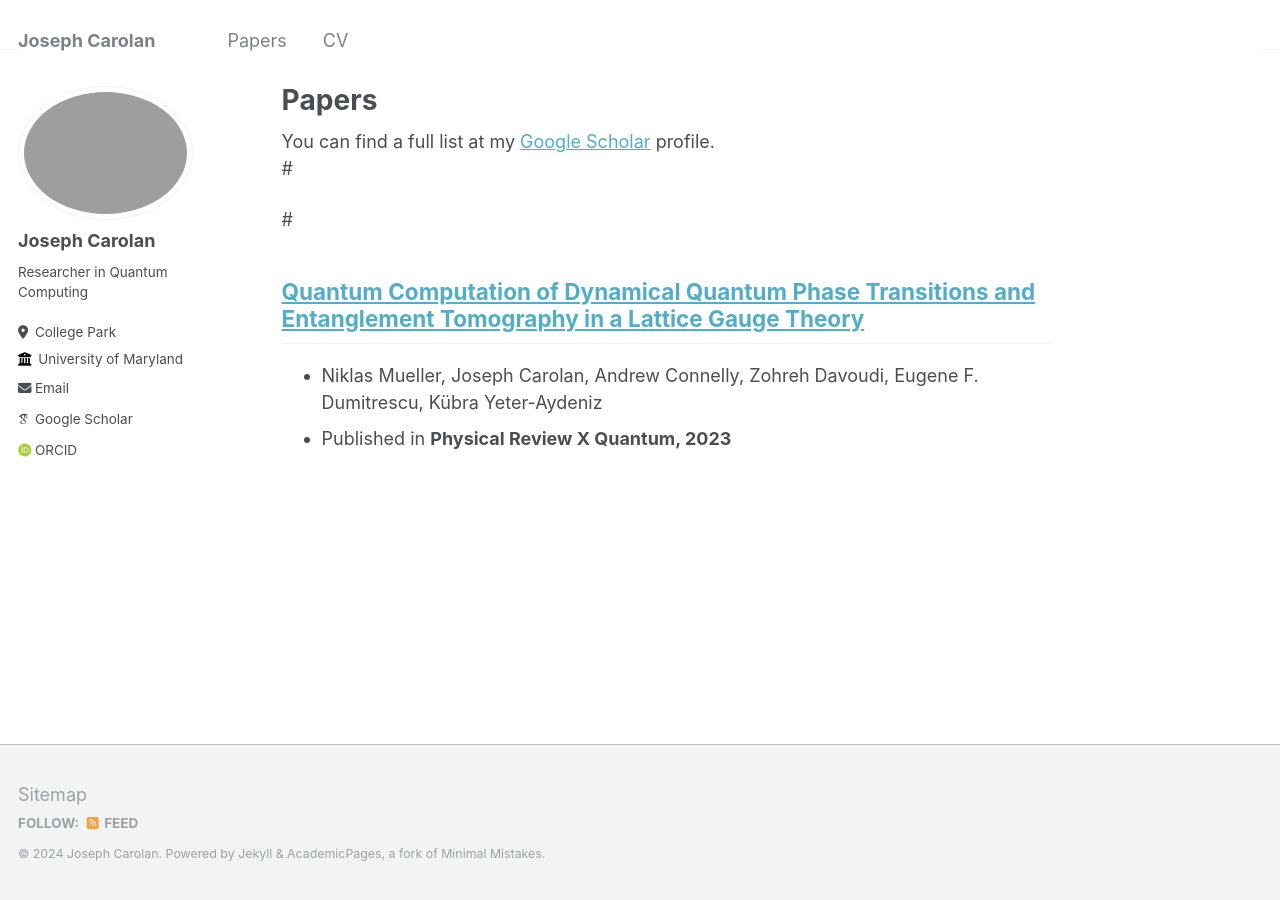
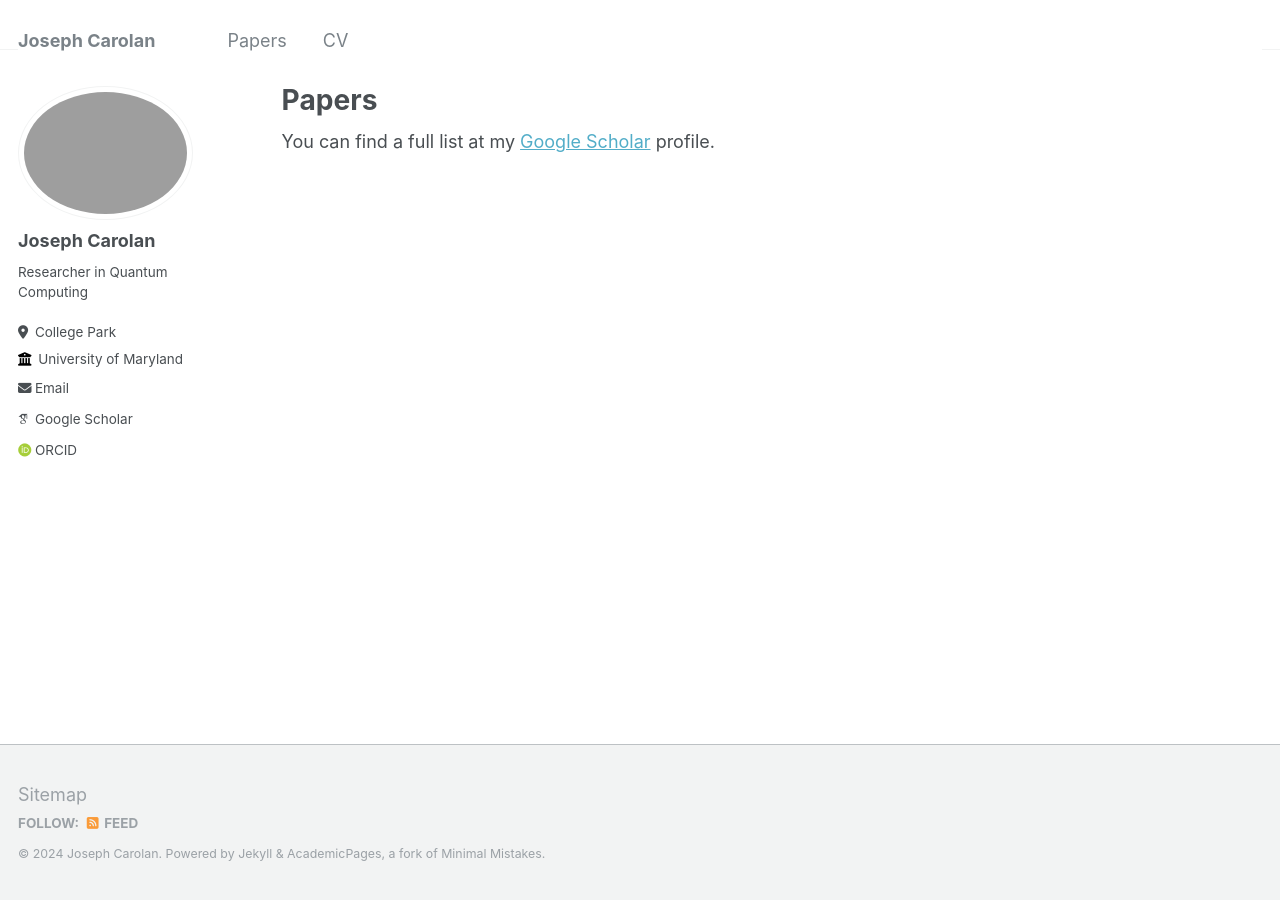
Before and after one commit to jacarolan/personal-website, a Jekyll site: the page built from _pages/publications.md, in a window 1280 px wide. Built offline with Jekyll 4.4.1, drawn with Linux system fonts in a browser that asks for light colours; some web fonts are replaced.

Commit message:
Revert "Update publications.md"
This reverts commit b99ed2020bed4a2f208e887f2fa1c6be5629dd90.

```diff
--- a/_pages/publications.md
+++ b/_pages/publications.md
@@ -9,15 +9,8 @@
   <div class="wordwrap">You can find a full list at my <a href="{{site.author.googlescholar}}">Google Scholar</a> profile.</div>
 {% endif %}
 
-# {% include base_path %}
+{% include base_path %}
 
-# {% for post in site.publications reversed %}
-#   {% include archive-single.html %}
-# {% endfor %}
-
-
-
-<h2><a href="https://arxiv.org/abs/2210.03089">Quantum Computation of Dynamical Quantum Phase Transitions and Entanglement Tomography in a Lattice Gauge Theory</a></h2>
-
- - Niklas Mueller, Joseph Carolan, Andrew Connelly, Zohreh Davoudi, Eugene F. Dumitrescu, Kübra Yeter-Aydeniz
- - Published in **Physical Review X Quantum, 2023**
+{% for post in site.publications reversed %}
+  {% include archive-single.html %}
+{% endfor %}
```
Also changed, not shown: other parts of _pages/publications.md (+1 -1 lines).
